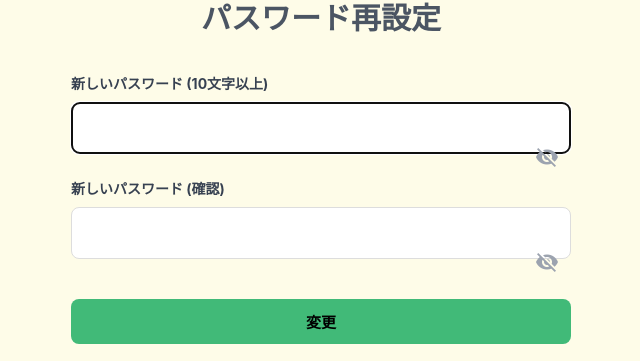
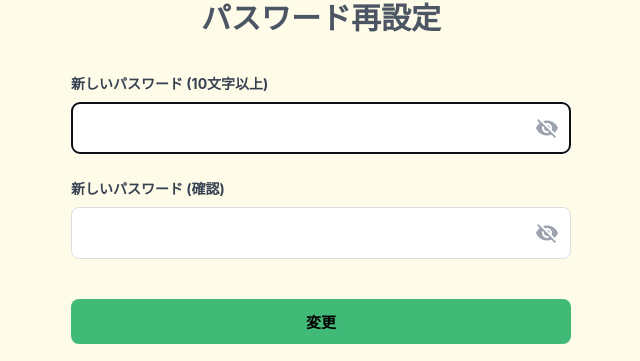
Before and after one commit to Sayaka-Higasa/Kotoba-Trace, a Django app: template accounts/templates/accounts/password_reset_confirm.html in a window 1280 px wide. Shown: the part 130-491 px from the top of the page, without its empty margins (319-959 px from the left). Run offline with Django 5.2, Linux system fonts and the light colour scheme; the template is opened without the code that fills it, so the values that code supplies are empty.

Commit message:
パスワード再設定htmlの目の位置修正

```diff
--- a/accounts/templates/accounts/password_reset_confirm.html
+++ b/accounts/templates/accounts/password_reset_confirm.html
@@ -49,14 +49,12 @@
         background-color: #fff !important;
         font-family: inherit !important;
     }
-
-    /* 目のマークボタン：ログイン画面の password-toggle-btn と同じ */
     .password-toggle-btn {
         position: absolute;
         right: 0 !important;
-        top: 1.8rem !important; /* ラベルの高さ分調整 */
+        top: 0 !important; /* 1.8rem から 0 に変更 */
         width: 3rem !important;
-        height: 3.25rem !important;
+        height: 100% !important; /* 3.25rem から 100% に変更 */
         background: none !important;
         border: none !important;
         color: #9ca3af;
@@ -102,7 +100,7 @@
 
         <div class="form-group">
             <label class="form-label">新しいパスワード (10文字以上)</label>
-            <div style="position: relative;">
+            <div style="position: relative; height: 3.25rem;">
                 <input type="password" name="password" id="id_password" required
                        autocomplete="new-password" autofocus inputmode="text">
                 <button type="button" class="password-toggle-btn" data-target="id_password" tabindex="-1">
@@ -117,11 +115,9 @@
         </div>
 
         <div class="form-group">
-            <label class="form-label">新しいパスワード (確認)</label>
-            <div style="position: relative;">
+            <label class="form-label">新しいパスワード (確認)</label> <div style="position: relative; height: 3.25rem;">
                 <input type="password" name="password_confirm" id="id_password_confirm" required
-                       autocomplete="new-password" inputmode="text">
-                <button type="button" class="password-toggle-btn" data-target="id_password_confirm" tabindex="-1">
+                       autocomplete="new-password" inputmode="text"> <button type="button" class="password-toggle-btn" data-target="id_password_confirm" tabindex="-1">
                     <span class="material-icons">visibility_off</span>
                 </button>
             </div>
```
